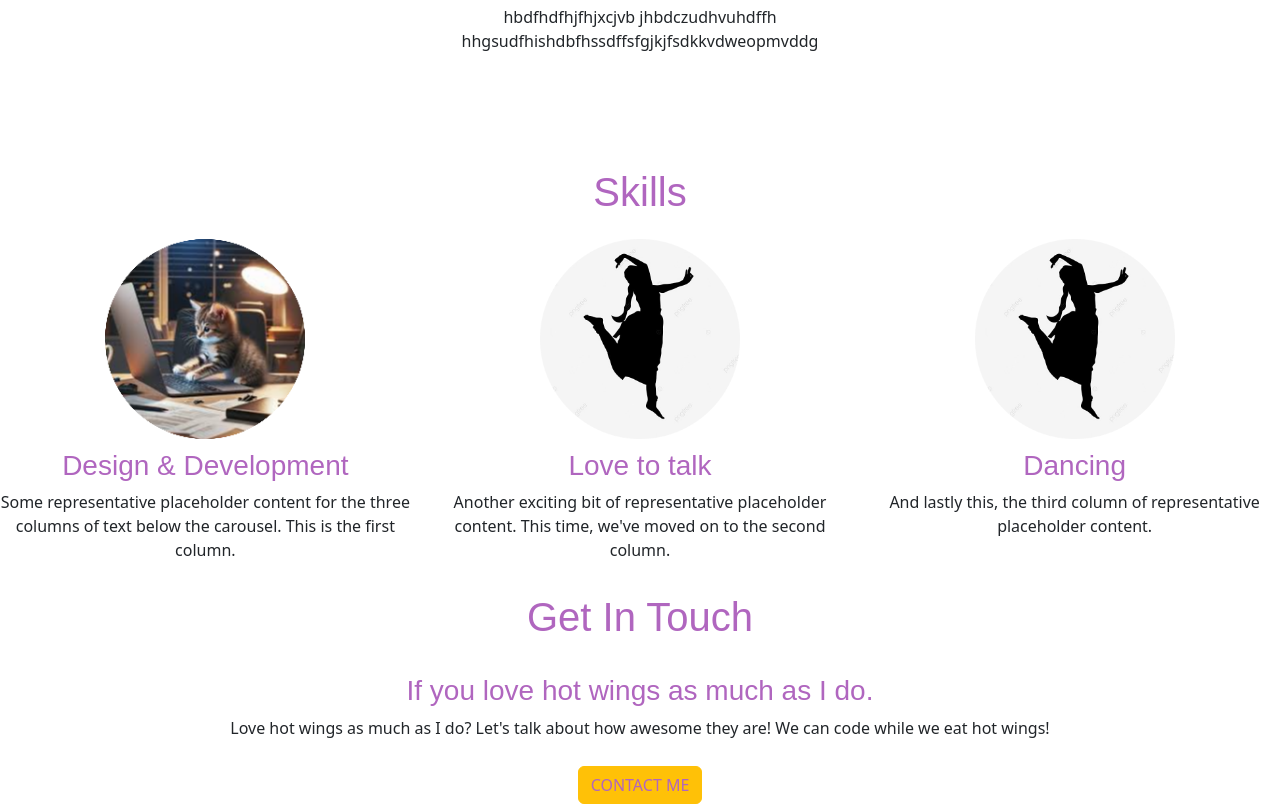
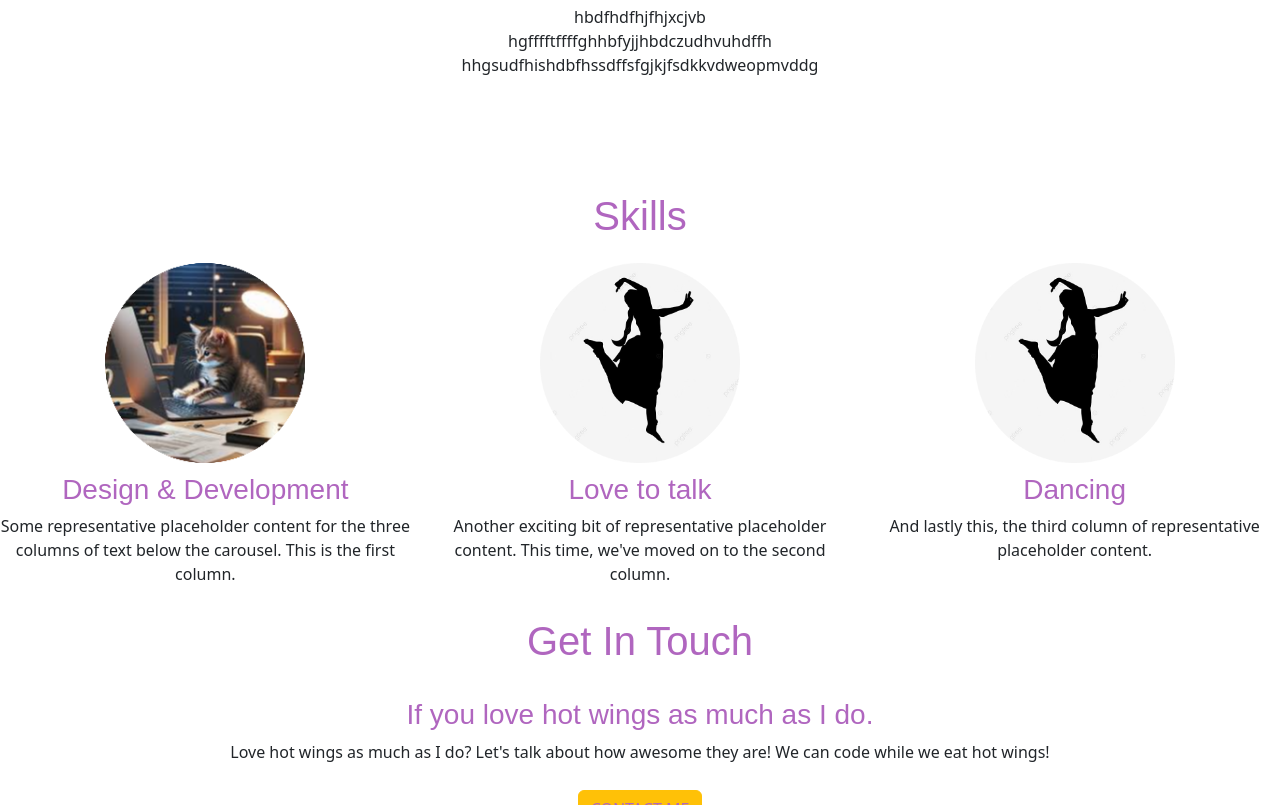
Before and after one commit to RajalakshmiShankar/Personal-site, a plain HTML site: page capstone/index.html in a window 1280 px wide. Shown: the part 1018-1823 px from the top of the page. Drawn offline with nearby package versions, Linux system fonts and the light colour scheme.

Commit message:
Update index.html

```diff
--- a/capstone/index.html
+++ b/capstone/index.html
@@ -34,7 +34,7 @@
         <img src="./images/Myprofile.png" alt="My pic" height="200" />
         <h2>Hello.</h2>
         <p class="intro">
-          hbdfhdfhjfhjxcjvb jhbdczudhvuhdffh hhgsudfhishdbfhssdffsfgjkjfsdkkvdweopmvddg
+          hbdfhdfhjfhjxcjvb hgfffftffffghhbfyjjhbdczudhvuhdffh hhgsudfhishdbfhssdffsfgjkjfsdkkvdweopmvddg
         </p>
       </div>
     </section>
```
